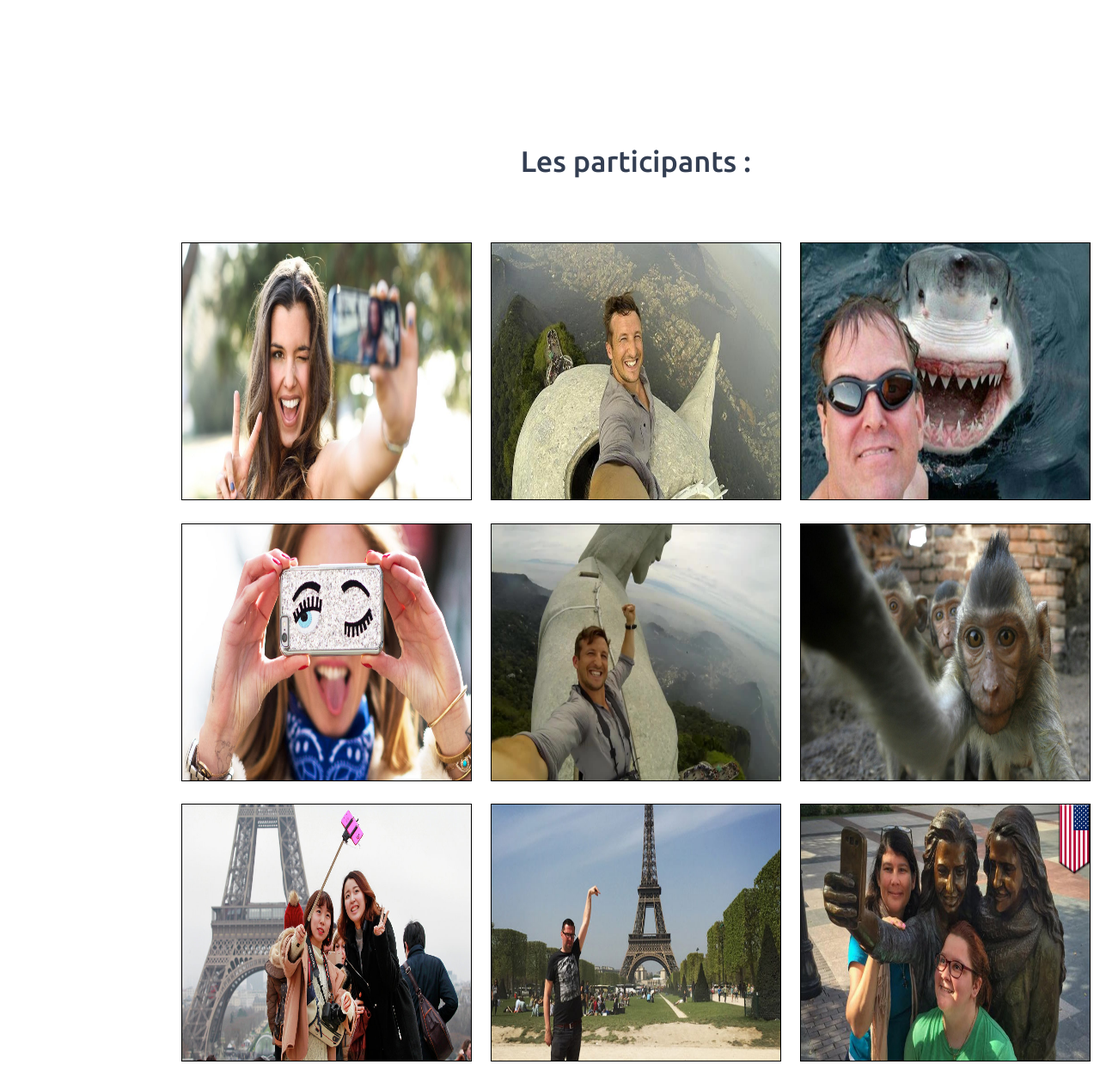
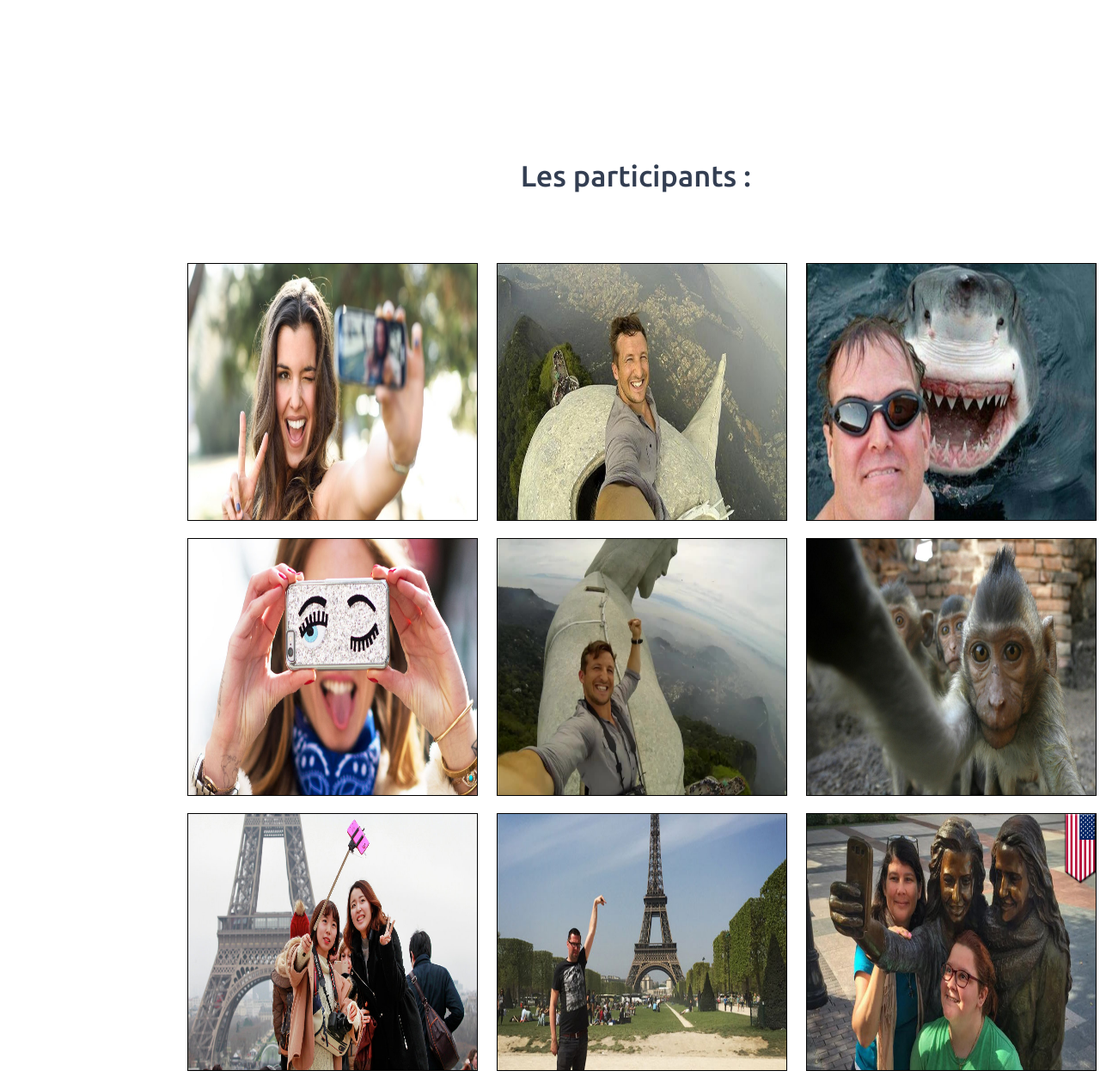
Before and after one commit to BoillotFrederic/hackathon, a PHP site: page / in a window 1280 px wide. Shown: the part 1744-3004 px from the top of the page at 86% size. Before the commit the page ends 2979 px from the top, so only its background shows below. Run offline with PHP 8.4, Linux system fonts and the light colour scheme; some libraries are stand-ins or nearby versions; some web fonts are replaced.

Commit message:
derniere modif image de la partie rest

```diff
--- a/css/ELStyle.css
+++ b/css/ELStyle.css
@@ -3,7 +3,9 @@
     src: url("../fonts/Ubuntu-M.ttf");
 }
 
-
+body {
+  overflow-x: hidden;
+}
 /*############DESCRIPTION###########*/
 
 #description p {
@@ -57,6 +59,7 @@
 .rest img {
   height: 300px;
   border: solid black 1px;
+  margin: 2%;
 }
 
 #rest .row {
--- a/inc/rest.php
+++ b/inc/rest.php
@@ -1,47 +1,40 @@
 
-<div id="rest" class="col l12 m12 s12 center ">
-  <h4> Les participants : </h4>
+<div id="rest" class="col row center ">
+  <h4 class="col s12 m12 l12 "> Les participants : </h4>
 
-  <div class="row valign-wrapper col s12 m12 l12">
 
-    <div class="col l4 s12 m12 rest">
+    <div class="col l4 s12 m6 rest">
       <img class="responsive-img" src="imgs/selfie1.jpg">
     </div>
-    <div class="col l4 s12 m12 rest">
+    <div class="col l4 s12 m6 rest">
       <img   class="responsive-img" src="imgs/selfie2.jpg">
     </div>
-    <div class="col l4 s12 m12 rest ">
+    <div class="col l4 s12 m6 rest ">
       <img class="responsive-img" src="imgs/selfie3.jpg">
     </div>
 
-  </div>
 
-  <div class="row valign-wrapper col s12 m12 l12">
-
-    <div class="col l4 s12 m12 rest ">
+    <div class="col l4 s12 m6 rest ">
       <img class="responsive-img" src="imgs/selfie4.jpg">
     </div>
-    <div class="col l4 s12 m12 rest  ">
+    <div class="col l4 s12 m6 rest  ">
       <img class="responsive-img" src="imgs/selfie5.jpg">
     </div>
-    <div class="col l4 s12 m12 rest  ">
+    <div class="col l4 s12 m6 rest  ">
       <img class="responsive-img" src="imgs/selfie6.jpg">
     </div>
 
-  </div>
 
-  <div class="row valign-wraper col s12 m12 l12">
 
-    <div class="col l4 s12 m12 rest ">
+    <div class="col l4 s12 m6 rest ">
       <img class="responsive-img" src="imgs/selfie7.jpg">
     </div>
-    <div class="col l4 s12 m12 rest  ">
+    <div class="col l4 s12 m6 rest  ">
       <img class="responsive-img"  src="imgs/selfie8.jpg">
     </div>
-    <div class="col l4 s12 m12 rest  ">
+    <div class="col l4 s12 m6 rest  ">
       <img class="responsive-img"  src="imgs/selfie9.jpg">
     </div>
 
-  </div>
 
 </div>
```
